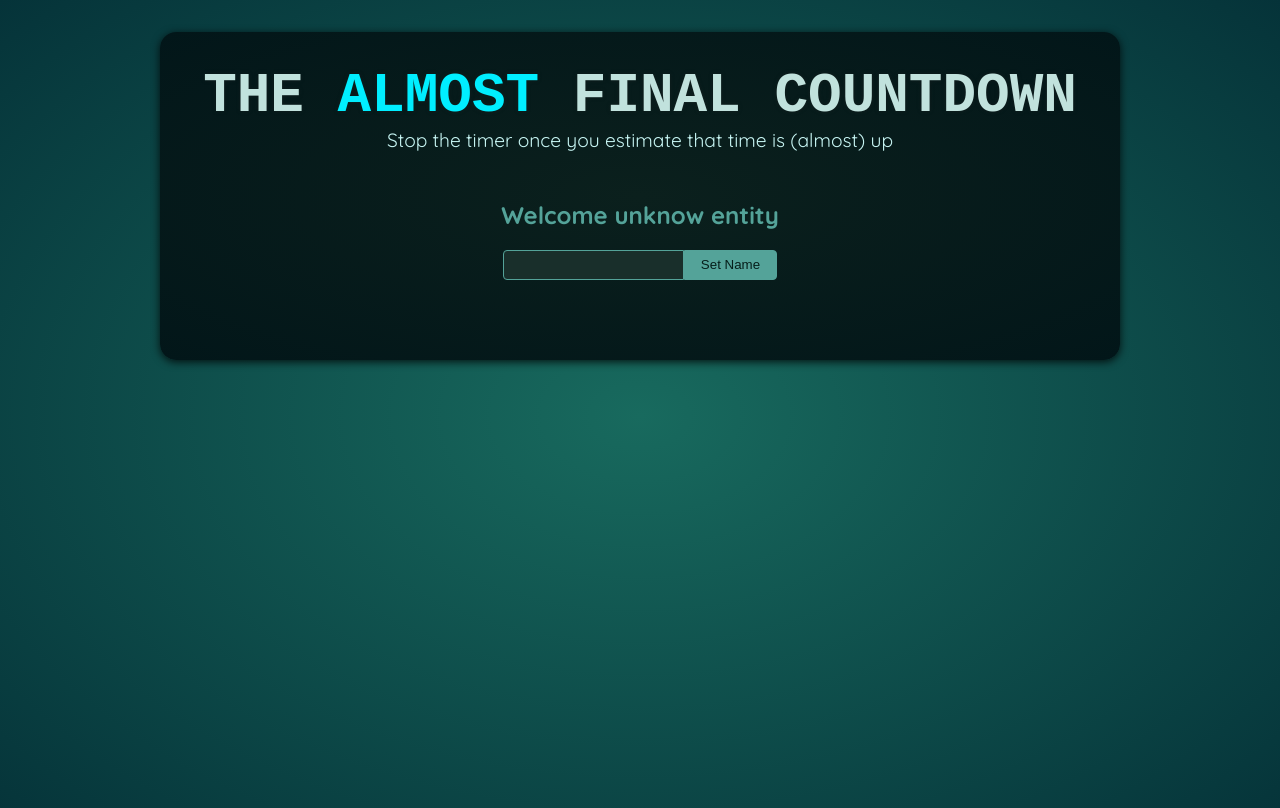
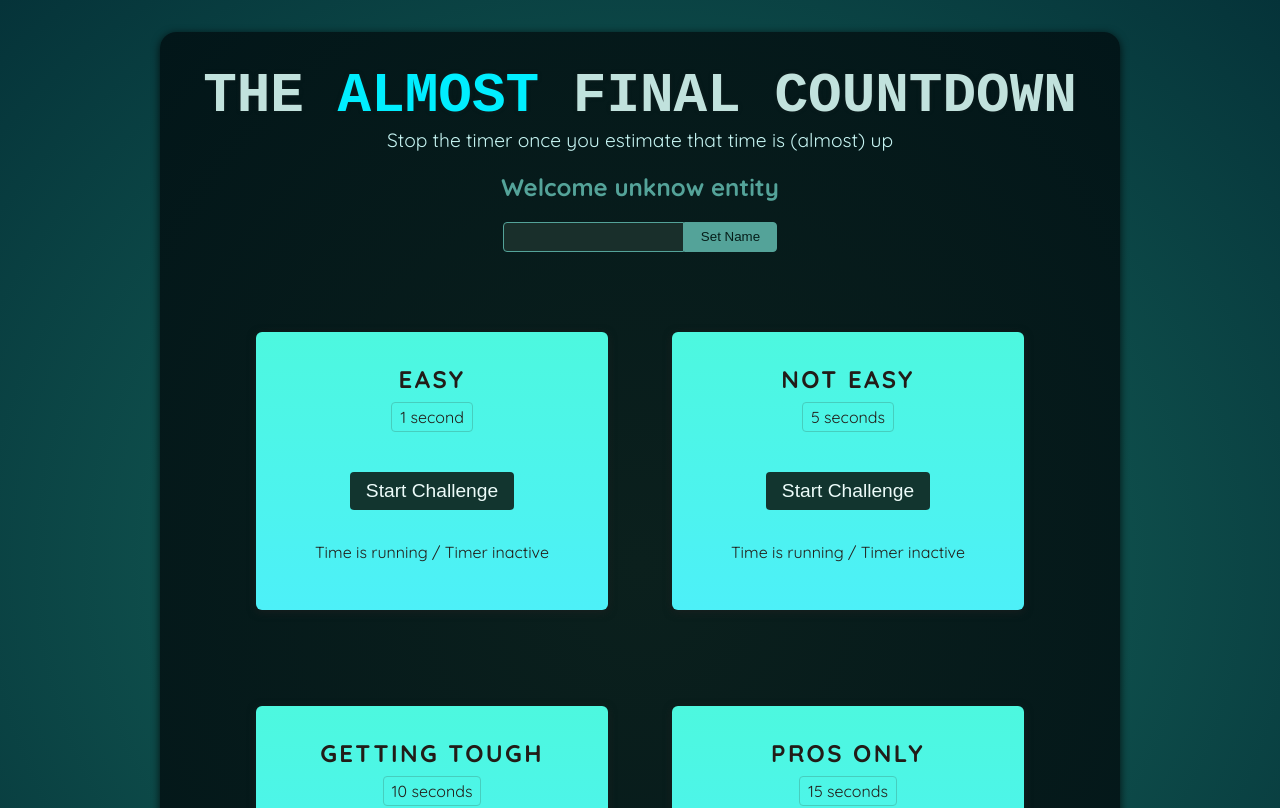
Before and after one commit to OllaWilk/stop-the-timer, a React (Create React App) app: page / in a window 1280 px wide. Shown: the top 808 px of the page. Built offline with nearby package versions, Linux system fonts and the light colour scheme; a web font is replaced by a local one.

Commit message:
feat: add mockup for TimerChallenge card

```diff
--- a/src/App.js
+++ b/src/App.js
@@ -1,9 +1,16 @@
 import { Player } from './components/Player/Player';
+import { TimerChallenge } from './components/TimerChallenge/TimerChallenge';
 
 export function App() {
   return (
-    <div id='challenges'>
+    <>
       <Player />
-    </div>
+      <div id='challenges'>
+        <TimerChallenge title='Easy' targetTime={1} />
+        <TimerChallenge title='Not easy' targetTime={5} />
+        <TimerChallenge title='Getting tough' targetTime={10} />
+        <TimerChallenge title='Pros only' targetTime={15} />
+      </div>
+    </>
   );
 }
--- a/src/components/Player/Player.jsx
+++ b/src/components/Player/Player.jsx
@@ -8,6 +8,7 @@
 
   const handleClick = () => {
     setEnteredPlayerName(playerName.current.value);
+    playerName.current.value = '';
   };
 
   return (
--- /dev/null
+++ b/src/components/TimerChallenge/TimerChallenge.css
@@ -0,0 +1,56 @@
+#challenges {
+  max-width: 50rem;
+  margin: 3rem auto;
+  display: flex;
+  flex-wrap: wrap;
+  gap: 2rem;
+}
+
+.challenge {
+  width: 22rem;
+  display: flex;
+  flex-direction: column;
+  align-items: center;
+  justify-content: center;
+  padding: 2rem;
+  margin: 2rem auto;
+  background: linear-gradient(#4df8df, #4df0f8);
+  color: #221c18;
+  box-shadow: 0 2px 8px rgba(35, 34, 34, 0.6);
+  border-radius: 6px;
+}
+
+.challenge button {
+  margin-top: 1rem;
+  padding: 0.5rem 1rem;
+  border: none;
+  border-radius: 4px;
+  background: #12352f;
+  color: #edfcfa;
+  font-size: 1.2rem;
+  cursor: pointer;
+}
+
+.challenge button:hover {
+  background: #051715;
+}
+
+.challenge h2 {
+  font-size: 1.5rem;
+  letter-spacing: 0.1em;
+  margin: 0;
+  text-align: center;
+  text-transform: uppercase;
+  color: #221c18;
+}
+
+.challenge-time {
+  border: 1px solid #46cebe;
+  border-radius: 4px;
+  padding: 0.25rem 0.5rem;
+  margin: 0.5rem;
+}
+
+.challenge .active {
+  animation: flash 1s infinite;
+}
--- /dev/null
+++ b/src/components/TimerChallenge/TimerChallenge.jsx
@@ -0,0 +1,17 @@
+import React from 'react';
+import './TimerChallenge.css';
+
+export const TimerChallenge = ({ title, targetTime }) => {
+  return (
+    <section className='challenge'>
+      <h2>{title}</h2>
+      <p className='challenge-time'>
+        {targetTime} second{targetTime > 1 ? 's' : ''}
+      </p>
+      <p>
+        <button>Start Challenge</button>
+      </p>
+      <p>Time is running / Timer inactive</p>
+    </section>
+  );
+};
```
